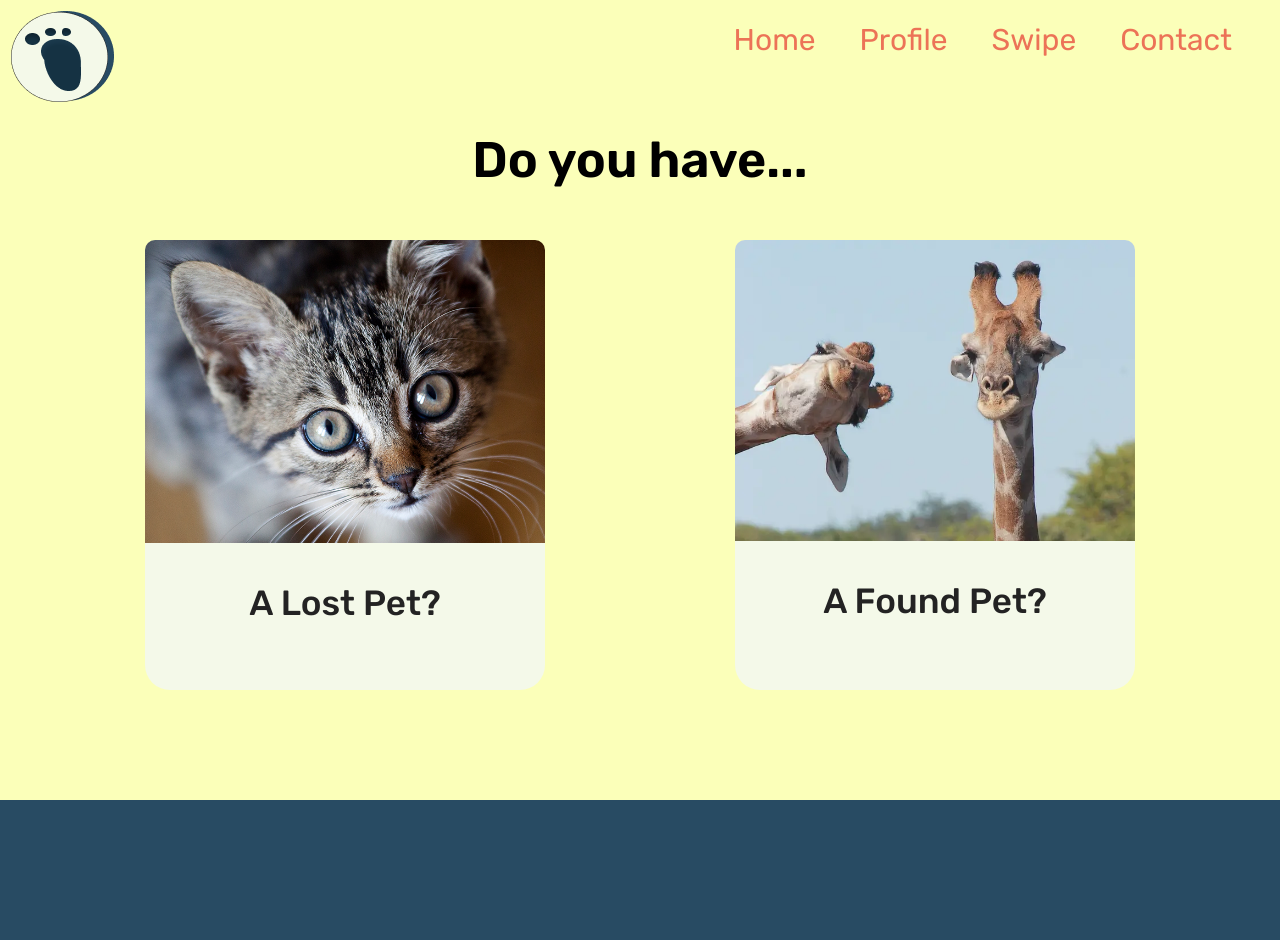
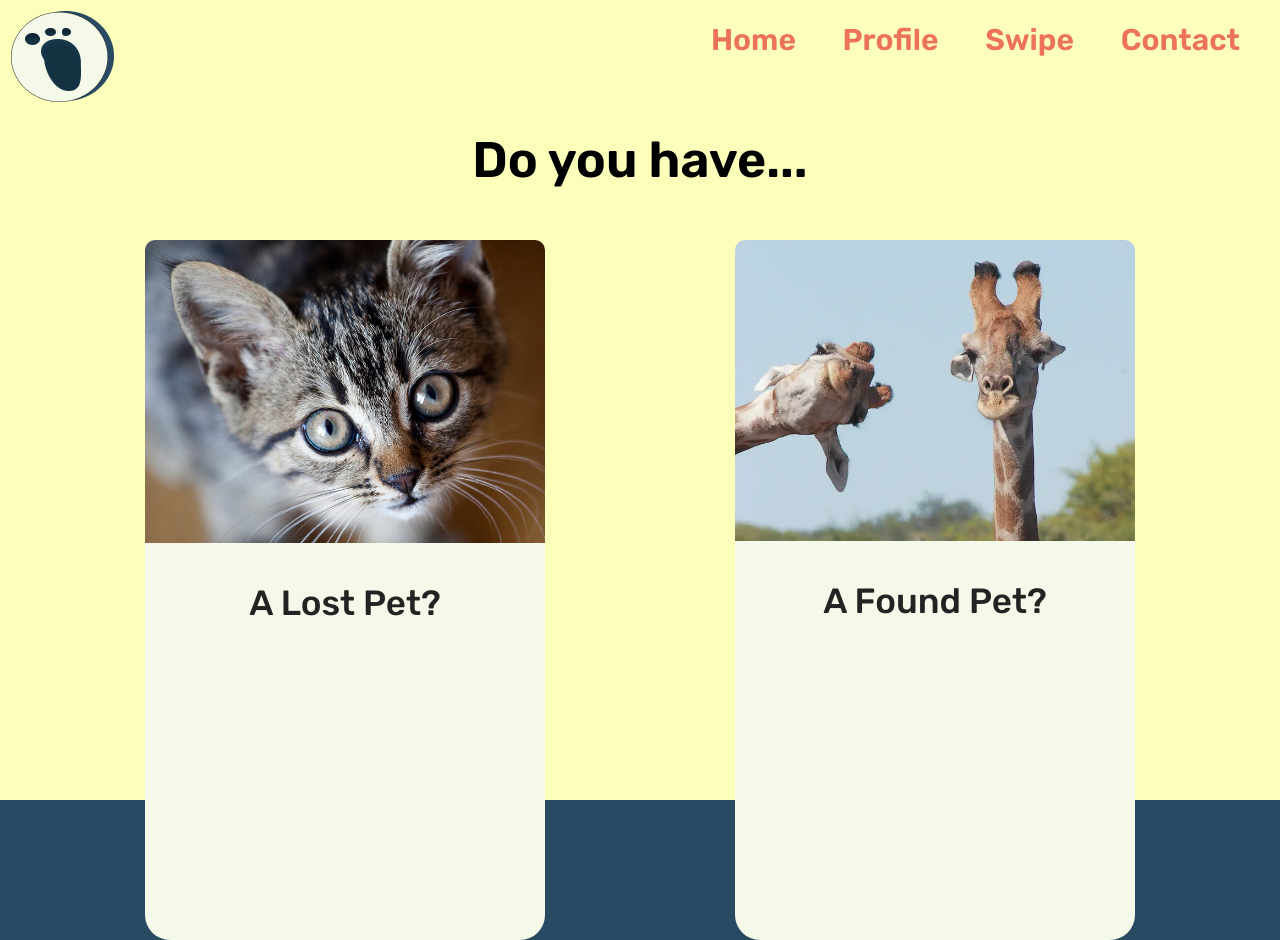
Before and after one commit to BennyWu1210/HackThe6ix, a React (Create React App) app in the folder website/: page /profile in a window 1280 px wide. Before the commit the page ends 800 px from the top, so only its background shows below. Built offline with nearby package versions, Linux system fonts and the light colour scheme.

Commit message:
random css changes cuz I got nothing to do

```diff
--- a/website/src/pages/Contact.css
+++ b/website/src/pages/Contact.css
@@ -25,3 +25,8 @@ body {
     font-size: 30px;
     color: var(--white);
 }
+
+a{
+    color: var(--dark-yellow);
+    font-weight: 600;
+}
--- a/website/src/pages/LostPet.jsx
+++ b/website/src/pages/LostPet.jsx
@@ -22,21 +22,17 @@ function LostPet() {
     <div className="lost-container">
       <Navbar color="white" />
       <div className="lost-form">
-        <form
-          className="lost-species"
-          getValue={(e) => setSpecie(e.currentTarget.value)}
-          method="POST"
-          action="/Profile/lost-pet"
-        >
+        <form className="lost-species" method="POST" action="/Profile/lost-pet">
           <p className="lost-species-text">What specie is the pet?</p>
           <Select
             name="species"
             onDataChange={(value, action) => {
               this.setState({
-                  [action.name]: value
-              })
-          }}
-            options={options} />
+                [action.name]: value,
+              });
+            }}
+            options={options}
+          />
           {specie == "other" && <input />}
           <input type="submit"></input>
         </form>
--- a/website/src/pages/Profile.css
+++ b/website/src/pages/Profile.css
@@ -20,8 +20,8 @@ a {
 }
 
 .prof-options > *{
-  height: 100%;
-  width: 400px;
+  height: max(100%, 700px);
+  width: max(400px, 30%);
   background-color: var(--white);
   border-radius: 25px;
   transition: transform 0.3s;
```
Also changed, not shown: website/src/pages/Home.jsx (line endings or trailing spaces).
